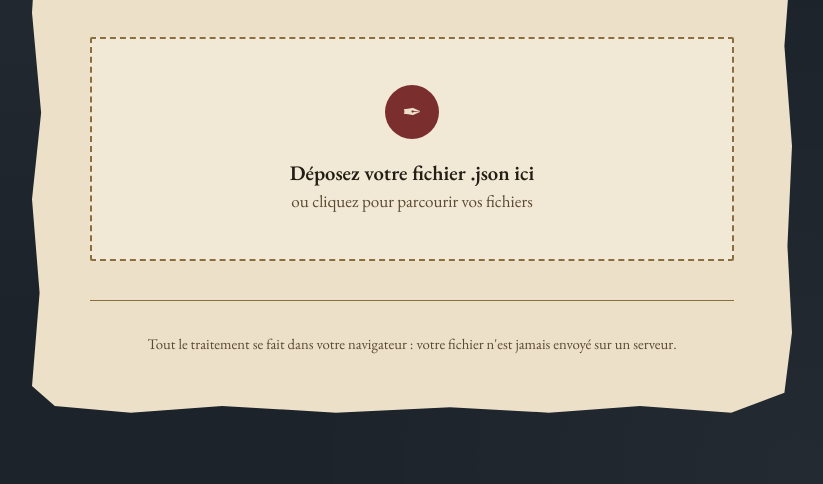
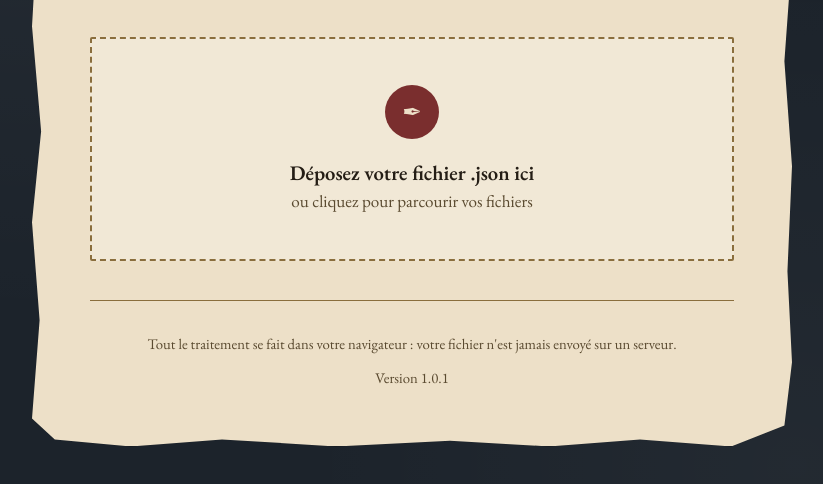
Before and after one commit to FBMake/mordheim-epub, a website with bundled scripts: page index.html in a window 1280 px wide. Shown: the part 308-792 px from the top of the page, without its empty margins (228-1051 px from the left). Built offline with nearby package versions, Linux system fonts and the light colour scheme; a web font is replaced by a local one.

Commit message:
V3 - docxBuider

```diff
--- a/index.html
+++ b/index.html
@@ -78,6 +78,7 @@
 
   <footer class="footer-note">
     <p>Tout le traitement se fait dans votre navigateur : votre fichier n'est jamais envoyé sur un serveur.</p>
+    <p>Version 1.0.1</p>
   </footer>
 </div>
 
```
